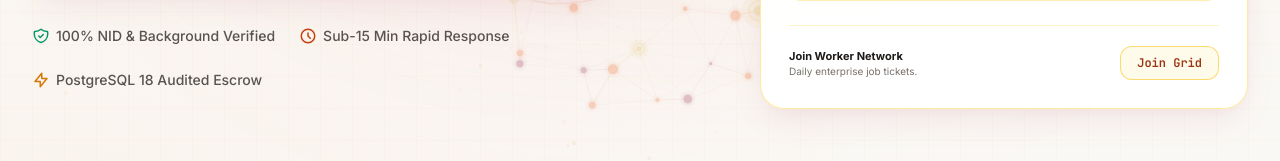
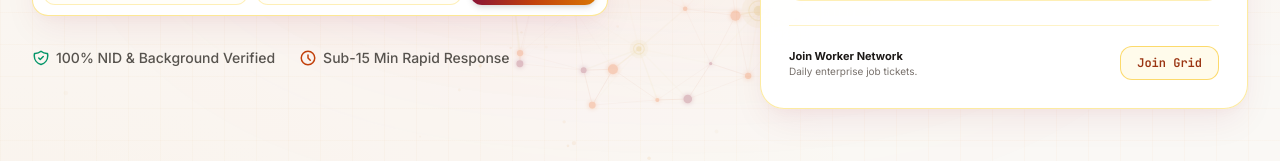
Before and after one commit to Tasin96/workforce-platform, a React (Vite) app in the folder frontend/: page / in a window 1280 px wide. Shown: the part 501-662 px from the top of the page. Built offline with nearby package versions, Linux system fonts and the light colour scheme; no server answers.

Commit message:
feat: remove PostgreSQL audited escrow badge from hero and polish benefits title

```diff
--- a/frontend/src/components/BenefitsSection.jsx
+++ b/frontend/src/components/BenefitsSection.jsx
@@ -24,7 +24,7 @@ const benefits = [
   },
   {
     icon: HiOutlineShieldCheck,
-    title: 'PostgreSQL 18 Audited Escrow',
+    title: 'Secure Audited Escrow',
     text: 'Every transaction, booking contract, and dispute is permanently verified and safely recorded.',
     color: '#B45309',
   },
--- a/frontend/src/components/Hero.jsx
+++ b/frontend/src/components/Hero.jsx
@@ -10,7 +10,6 @@ import {
   HiOutlineLocationMarker,
   HiOutlineStar,
   HiOutlineClock,
-  HiOutlineLightningBolt,
 } from 'react-icons/hi';
 import { playBlip, playEngage, playClick } from '../utils/cyberAudio';
 
@@ -184,10 +183,6 @@ const Hero = () => {
                 <HiOutlineClock className="text-[#C2410C] text-lg" />
                 <span>Sub-15 Min Rapid Response</span>
               </div>
-              <div className="flex items-center gap-1.5">
-                <HiOutlineLightningBolt className="text-[#D97706] text-lg" />
-                <span>PostgreSQL 18 Audited Escrow</span>
-              </div>
             </div>
           </motion.div>
 
```
